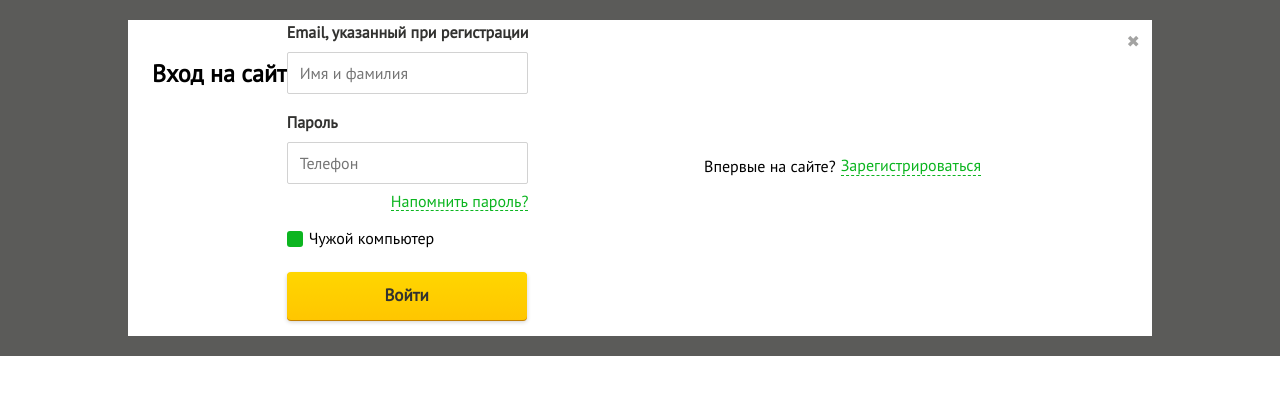
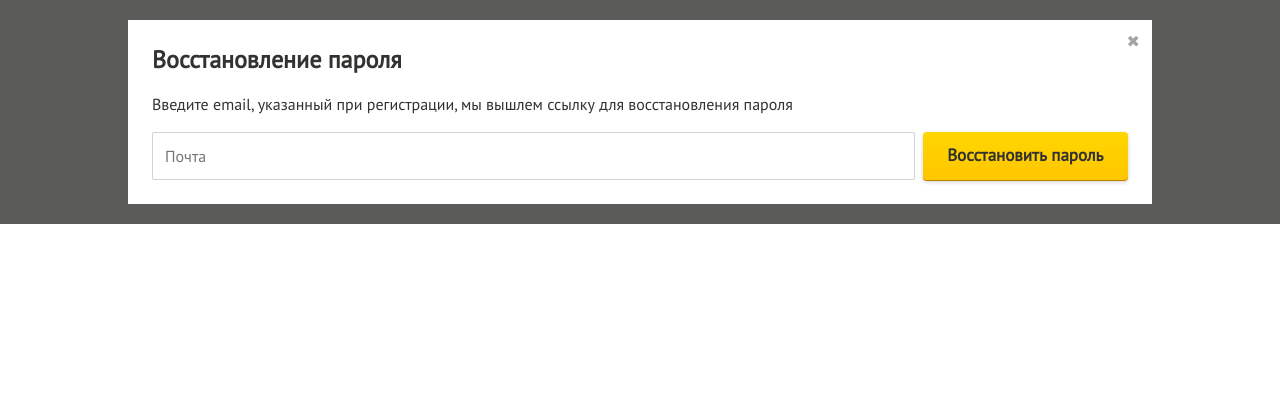
Before and after one commit to akim1995/transtarter, a Vue app in the folder transtarter-frontend/: page / in a window 1280 px wide. Shown: the top 394 px of the page. Built offline with nearby package versions, Linux system fonts and the light colour scheme.

Commit message:
smal fix

```diff
--- a/transtarter-frontend/src/components/log-in/log-in-styles.scss
+++ b/transtarter-frontend/src/components/log-in/log-in-styles.scss
@@ -1,5 +1,6 @@
 .log-in-modal {
     padding: 0 24px 0 24px;
+    flex-direction: column;
     .title {
         font-size: 24px;
         margin: 40px 0 16px 0;
--- a/transtarter-frontend/src/views/Home.vue
+++ b/transtarter-frontend/src/views/Home.vue
@@ -1,8 +1,8 @@
 <template>
   <div class="home">
     <!-- <Registration /> -->
-    <LogIn />
-    <!-- <PasswordRestore /> -->
+    <!-- <LogIn /> -->
+    <PasswordRestore />
   </div>
 </template>
 
```
